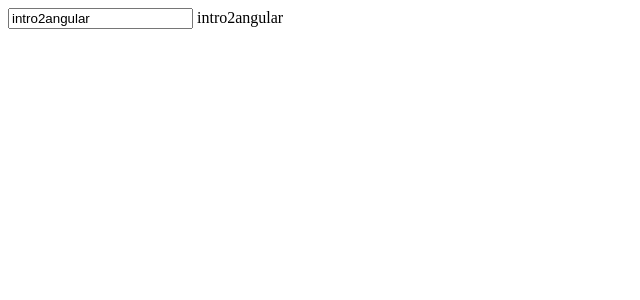
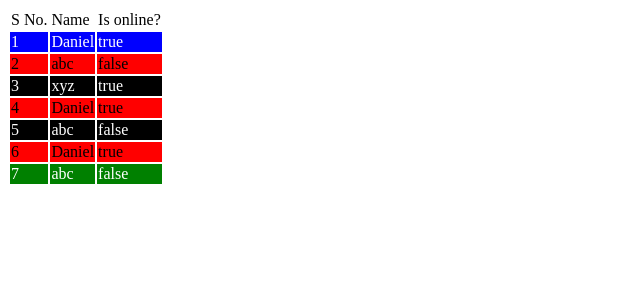
Before and after one commit to danielJAmoils/angulerNotes, an Angular app: page / in a window 1280 px wide. Shown: the top 300 px of the page, without its empty margins (0-640 px from the left). Built offline with nearby package versions, Linux system fonts and the light colour scheme.

Commit message:
ng for and ng class

```diff
--- a/src/app/app.component.css
+++ b/src/app/app.component.css
@@ -0,0 +1,17 @@
+tr.even{
+    background-color: black;
+    color: white;
+}
+
+tr.odd{
+    background-color: red;
+    color:black
+}
+
+tr.first{
+    background-color: blue;
+}
+
+tr.last{
+    background-color: green;
+}
--- a/src/app/app.component.html
+++ b/src/app/app.component.html
@@ -1,3 +1,15 @@
-<input type="text" [(ngModel)]="text">
-
-{{text}}
+<table>
+    <tr>
+        <td>S No.</td>
+        <td>Name</td>
+        <td>Is online?</td>
+    </tr>
+    <tr
+    *ngFor="let record of records; let i = index; let evenRecord = even; let oddRecord = odd; let firstRecord = first; let lastRecord = last"
+    [ngClass]="{odd: oddRecord, even: evenRecord, first:firstRecord, last:lastRecord}"
+    >
+        <td>{{i + 1}}</td>
+        <td>{{record.name}}</td>
+        <td>{{record.online}}</td>
+    </tr>
+</table>
--- a/src/app/app.component.ts
+++ b/src/app/app.component.ts
@@ -6,6 +6,33 @@ import { Component } from '@angular/core';
   styleUrls: ['./app.component.css']
 })
 export class AppComponent {
-  text = 'intro2angular';
-
+  records = [
+    {
+      name: "Daniel",
+      online: true
+    },
+    {
+      name:"abc",
+      online: false
+    },
+    {
+      name:'xyz',
+      online:true
+    },
+    {
+      name: "Daniel",
+      online: true
+    },
+    {
+      name:"abc",
+      online: false
+    },{
+      name: "Daniel",
+      online: true
+    },
+    {
+      name:"abc",
+      online: false
+    },
+  ]
 }
--- a/src/app/app.module.ts
+++ b/src/app/app.module.ts
@@ -1,18 +1,13 @@
 import { BrowserModule } from '@angular/platform-browser';
 import { NgModule } from '@angular/core';
-import { FormsModule } from "@angular/forms"
 
 import { AppComponent } from './app.component';
-import { HelloComponent } from './hello/hello.component';
-
 @NgModule({
   declarations: [
     AppComponent,
-    HelloComponent
   ],
   imports: [
     BrowserModule,
-    FormsModule
   ],
   providers: [],
   bootstrap: [AppComponent]
--- a/src/app/hello/hello.component.html
+++ /dev/null
@@ -1,13 +0,0 @@
-<p>This is a custom component</p>
-
-{{5 + 2}}
-
-{{myVariable}}
-
-{{bitwiseOR}}
-
-<!-- {{2 | 5}} cant do this because of angular pipes-->
-
-<!-- {{doSomeHeavyTask()}}--> <!--called multiple times because the html is rendered multiple times -->
-
-<!--should not use functions in html interpretation like above-->
--- a/src/app/hello/hello.component.ts
+++ /dev/null
@@ -1,27 +0,0 @@
-import { Component, OnInit } from '@angular/core';
-
-@Component({
-  selector: 'app-hello',
-  templateUrl: './hello.component.html',
-  styleUrls: ['./hello.component.css']
-})
-export class HelloComponent implements OnInit {
-
-  myVariable = "Daniel"
-  bitwiseOR = 2 | 5 //010 | 101 => 0 | 1 is 1 then 1 or 0 is 1 then 0 | 1 is 1 = 111 or 7
-  i = 0
-  someVariable = Math.random()
-
-  constructor() { }
-
-  doSomeHeavyTask(){
-    console.log(`called ${this.i++} times`)
-  }
-
-  ngOnInit(): void {
-    setInterval(() => {
-      this.someVariable = Math.random()//every time number is updated heavy task is called
-    }, 50)
-  }
-
-}
```
Also changed, not shown: src/app/hello/hello.component.css (deleted), 1 other file (tests, documents, lock files or other folders).
